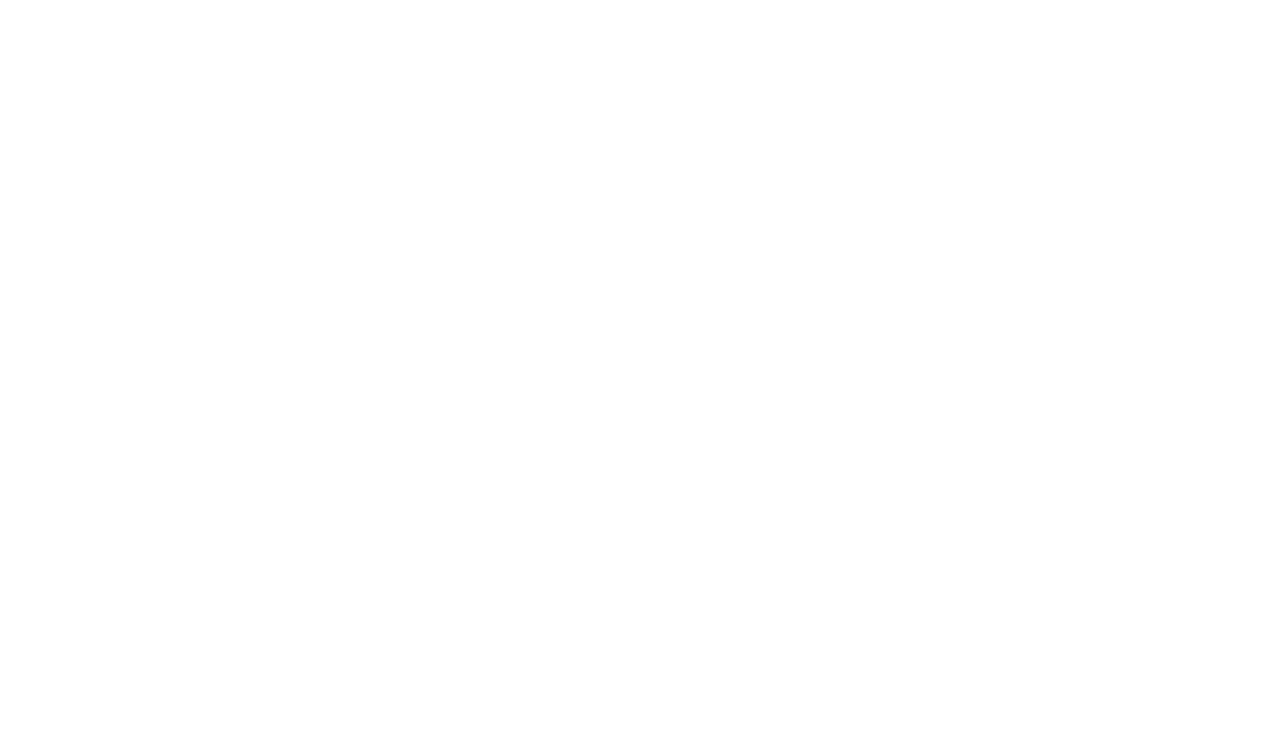
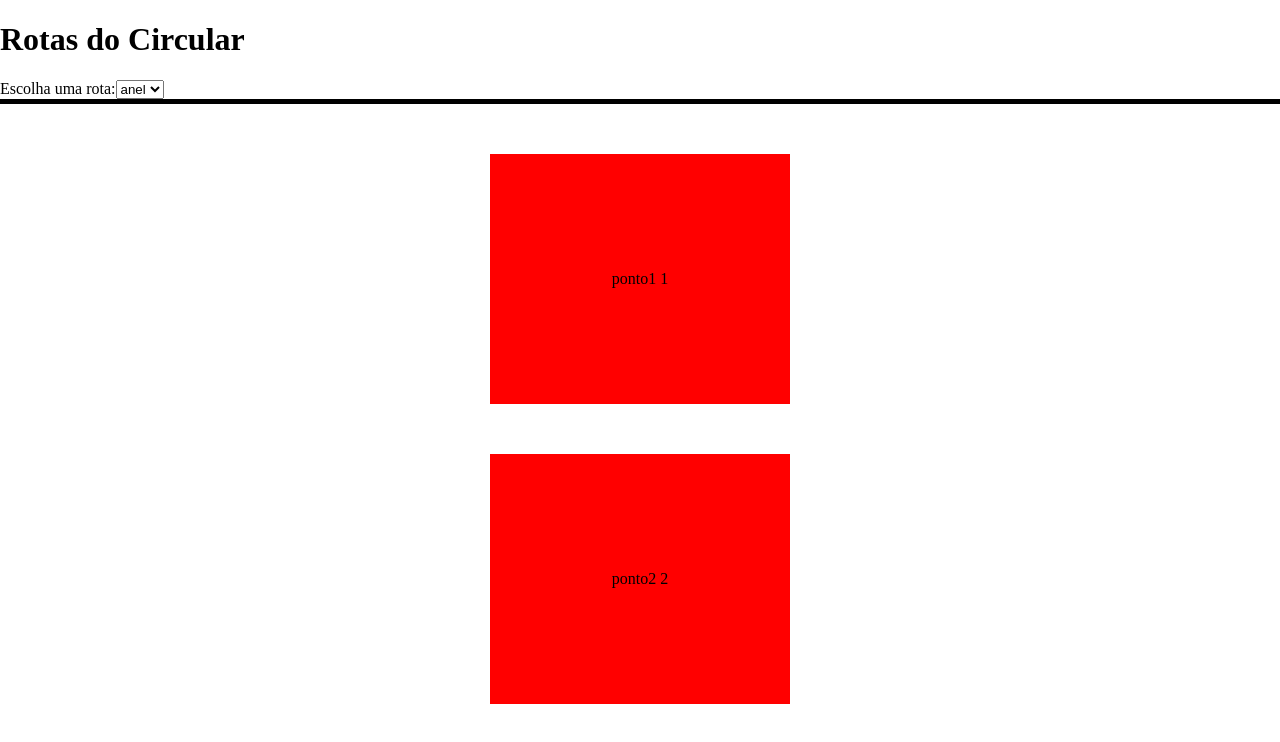
Before and after one commit to ufjf-dcc207/ufjf-dcc207-2024-3-a-trb1-Miguel-Dias-112, a React (Vite) app: page /cadeCircular/rotas in a window 1280 px wide. Shown: the top 742 px of the page. Built offline with nearby package versions, Linux system fonts and the light colour scheme.

Commit message:
define tipo Rota e renderiza pontos

```diff
--- a/src/App.css
+++ b/src/App.css
@@ -2,8 +2,20 @@
 body{
   margin: 0;
   padding: 0;
+
 }
 .app{
   width: 100%;
+
   height: 100vh;
+  display: flex;
+  justify-content: center;
+  align-items: center;
 }
+#root{
+  width: 100%;
+  height: 100%;
+  display: flex;
+  justify-content: center;
+  align-items: center;
+}
--- a/src/App.tsx
+++ b/src/App.tsx
@@ -1,5 +1,6 @@
 
 import Rotas from './Componentes/Rotas/Rotas'
+import './App.css'
 function App() {
 
   return (
--- a/src/Componentes/Rotas/Rotas.css
+++ b/src/Componentes/Rotas/Rotas.css
@@ -0,0 +1,33 @@
+.Rotas{
+    width: 100%;
+    display: flex;
+    justify-content: flex-start;
+    align-items: center ;
+    flex-direction: column;
+    height: 100%;
+}
+.Rotas header{
+    display: flex;
+    flex-direction: column;
+    border-bottom: 5px solid black;
+    width: 100%;
+}
+.Rotas main{
+    width: 100%;
+    height: 100%;
+    display: flex;
+    justify-content: flex-start;
+    align-items: center;
+    flex-direction: column;
+}
+.Rotas main .Ponto{
+    width: 50%;
+    max-width: 300px;
+    height: 250px;
+    display: flex;
+    margin-top: 50px;
+    justify-content: center;
+    align-items: center;
+    flex-direction: column;
+    background-color: red   ;
+}
--- a/src/Componentes/Rotas/Rotas.tsx
+++ b/src/Componentes/Rotas/Rotas.tsx
@@ -1,9 +1,45 @@
 import './Rotas.css'
+type Rotas= {
+  nome: string
+  id: number
+  pontos: string[]
+}
+const rotas: Rotas[] = [
+  { nome: "anel", id: 1, pontos: ["ponto1", "ponto2"] },
+  { nome: "anel", id: 2, pontos: ["ponto1", "ponto2"] },
+  { nome: "anel", id: 3, pontos: ["ponto1", "ponto2"] },
+  { nome: "anel", id: 4, pontos: ["ponto1", "ponto2"] }
+]
+function Rotas() {
+  const pontos:string[] = rotas[0].pontos
+  return (
 
-function Rotas() {
+      <div className='Rotas'>
+        <header>
+          <h1>Rotas do Circular</h1>
+          <section>
+            <label htmlFor="cars">Escolha uma rota:</label>
+              <select id="cars" name="cars">
+                <option value="volvo">anel</option>
+                <option value="saab">anel</option>
+                <option value="fiat">anel</option>
+                <option value="audi">anel</option>
+              </select>
+          </section>
+        </header>
+        <main>
+          {
+          pontos.map(
+            (ponto:String, index) => {
+            return (
+              <div className='Ponto'>
+                {ponto} {index + 1}
+              </div>
+            )
+          })}
+        </main>
 
-  return (
-      <div></div>
+      </div>
   )
 }
 
--- /dev/null
+++ b/src/vite-env.d.ts
@@ -0,0 +1 @@
+/// <reference types="vite/client" />
```
